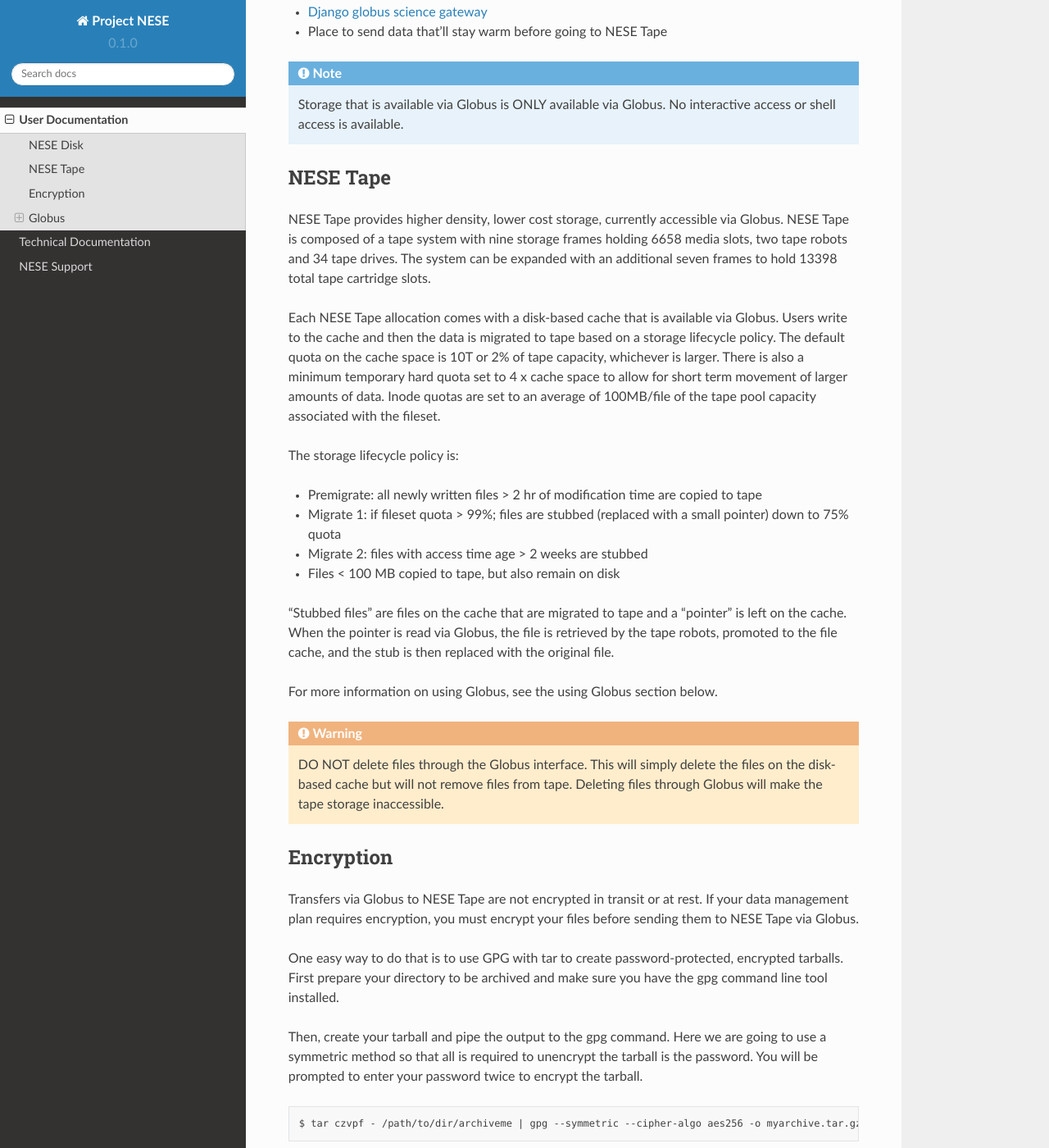
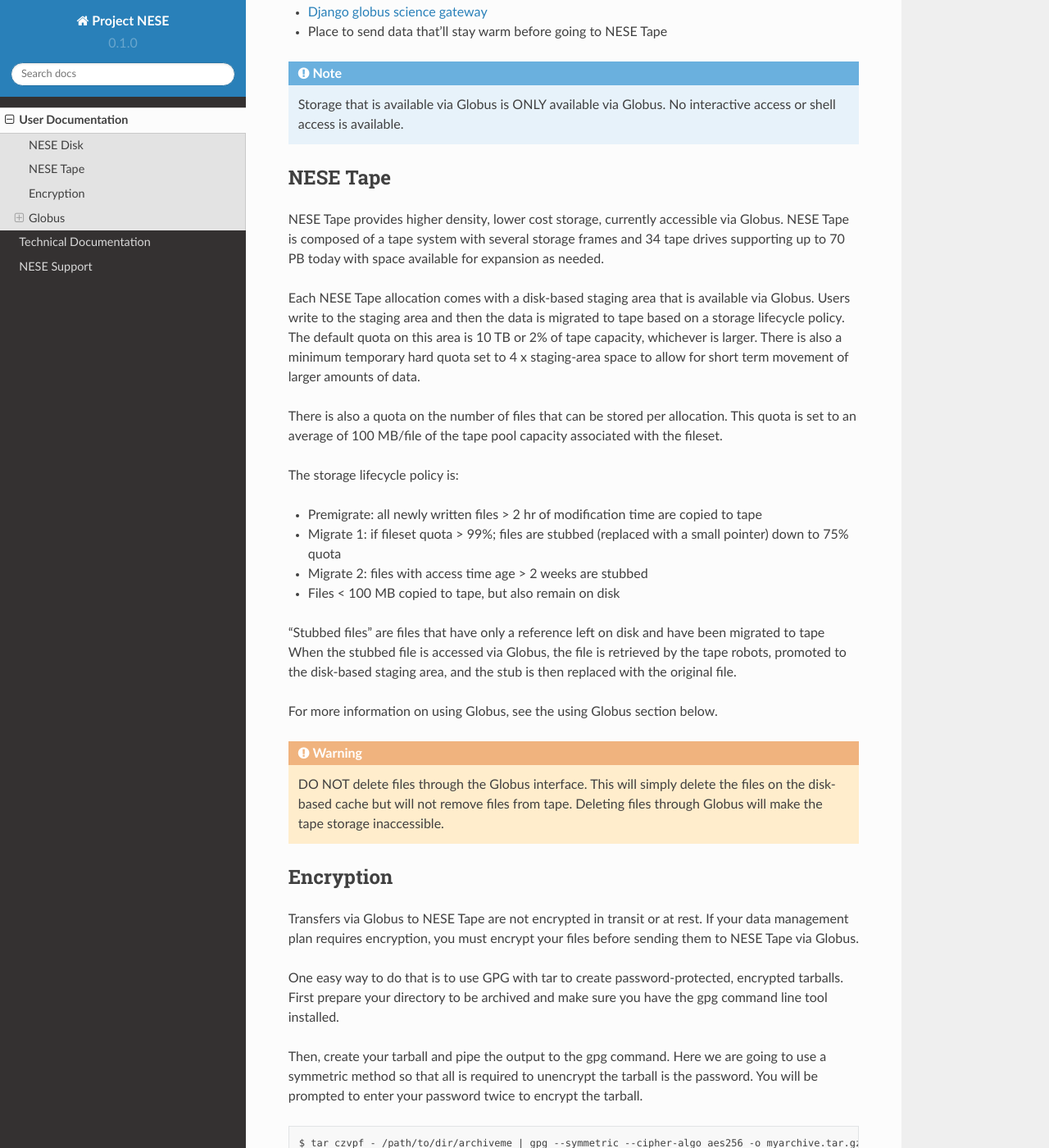
Before and after one commit to mghpcsim/rtd-nese, a Sphinx documentation site: the page built from docs/source/user-docs.rst, in a window 1280 px wide and 1400 px high, scrolled down 1106 px. Shown: the whole window at 82% size. Built offline with Sphinx 7.4.7 and the Read the Docs theme 2.0.0, drawn with Linux system fonts in a browser that asks for light colours.

Commit message:
first pass at rewritting NESE tape to refer to capacity instead of number of media slots and the GPFS-based disk as a staging area instead of a cache

```diff
--- a/docs/source/user-docs.rst
+++ b/docs/source/user-docs.rst
@@ -58,16 +58,17 @@
 ---------
 
 NESE Tape provides higher density, lower cost storage, currently accessible via Globus. NESE Tape
-is composed of a tape system with nine storage frames holding 6658 media slots, two tape robots and
-34 tape drives. The system can be expanded with an additional seven frames to hold 13398 total tape
-cartridge slots.
+is composed of a tape system with several storage frames and 34 tape drives supporting up
+to 70 PB today with space available for expansion as needed.
 
-Each NESE Tape allocation comes with a disk-based cache that is available via Globus.
-Users write to the cache and then the data is migrated to tape based on a storage
-lifecycle policy. The default quota on the cache space is 10T or 2% of tape capacity, whichever
-is larger. There is also a minimum temporary hard quota set to 4 x cache
-space to allow for short term movement of larger amounts of data. Inode
-quotas are set to an average of 100MB/file of the tape pool capacity
+Each NESE Tape allocation comes with a disk-based staging area that is available via Globus.
+Users write to the staging area and then the data is migrated to tape based on a storage
+lifecycle policy. The default quota on this area is 10 TB or 2% of tape capacity, whichever
+is larger. There is also a minimum temporary hard quota set to 4 x staging-area
+space to allow for short term movement of larger amounts of data.
+
+There is also a quota on the number of files that can be stored per allocation.
+This quota is set to an average of 100 MB/file of the tape pool capacity
 associated with the fileset.
 
 The storage lifecycle policy is:
@@ -77,9 +78,9 @@
 * Migrate 2: files with access time age > 2 weeks are stubbed
 * Files < 100 MB copied to tape, but also remain on disk
 
-"Stubbed files" are files on the cache that are migrated to tape and a "pointer" is left on the cache.
-When the pointer is read via Globus, the file is retrieved by the tape robots, promoted to the
-file cache, and the stub is then replaced with the original file.
+"Stubbed files" are files that have only a reference left on disk and have been migrated to tape
+When the stubbed file is accessed via Globus, the file is retrieved by the tape robots, promoted to the
+disk-based staging area, and the stub is then replaced with the original file.
 
 For more information on using Globus, see the using Globus section below.
 
```
